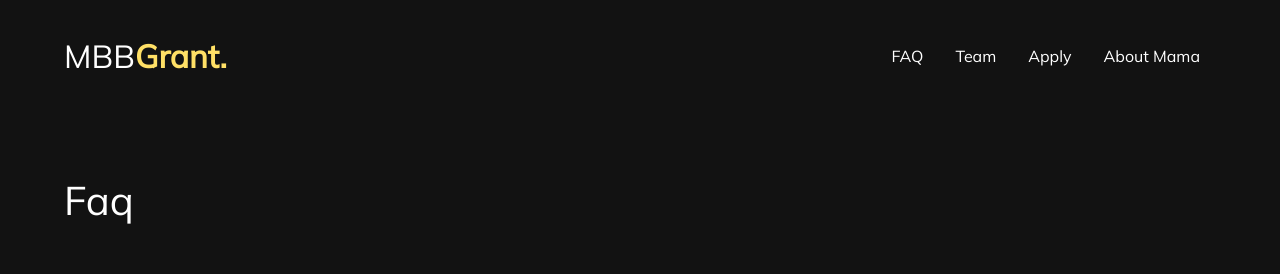
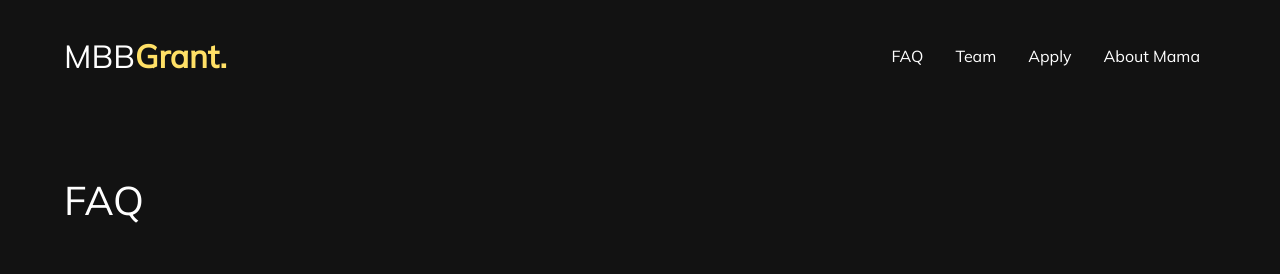
Before and after one commit to fantee-hub/MMBG-, a React (Create React App) app: page /Faq in a window 1280 px wide. Shown: the top 274 px of the page. Built offline with nearby package versions, Linux system fonts and the light colour scheme.

Commit message:
changed some stuffs in faq

```diff
--- a/src/components/Pages/Faq.js
+++ b/src/components/Pages/Faq.js
@@ -18,7 +18,7 @@ const Faq = () => {
       <FaqHero>
         <div className="hero">
           <div className="hero-header">
-            <h1>Faq</h1>
+            <h1>FAQ</h1>
           </div>
           <div className="hr-sub-header">
             <p>
```
